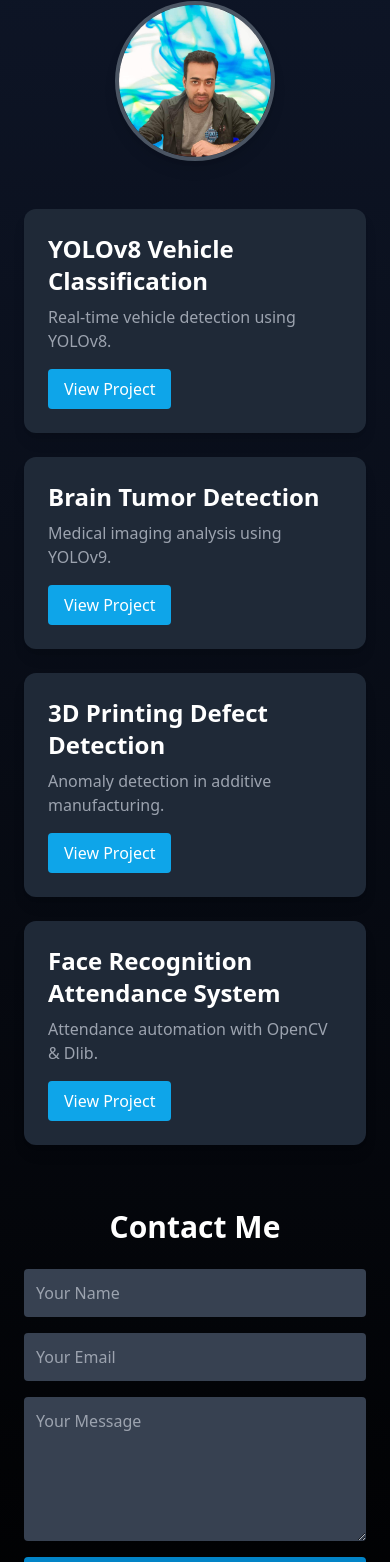
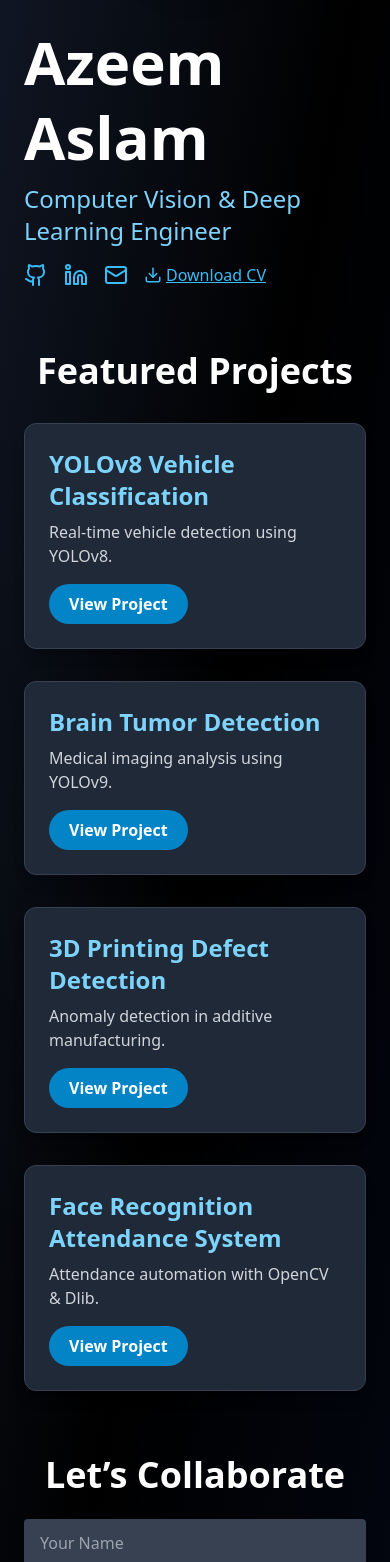
Before and after one commit to azeem-aslam-ch/myportfolio, a Next.js app: page / in a window 390 px wide. Shown: the part 215-1777 px from the top of the page. Built offline with nearby package versions, Linux system fonts and the light colour scheme.

Commit message:
Modern responsive redesign with profile image

```diff
--- a/pages/index.jsx
+++ b/pages/index.jsx
@@ -3,38 +3,46 @@ import { Card } from "../components/ui/card";
 import { Button } from "../components/ui/button";
 import { Github, Linkedin, Mail, Download } from "lucide-react";
 import Image from "next/image";
+import { motion } from "framer-motion";
 
 export default function Portfolio() {
   return (
-    <div className="min-h-screen bg-gradient-to-b from-slate-900 to-black text-white px-6 py-10">
-      <div className="max-w-5xl mx-auto">
-        {/* Header */}
-        <header className="flex flex-col md:flex-row items-center justify-between gap-6 mb-12">
-          <div>
-            <h1 className="text-5xl font-bold mb-2">Azeem Aslam</h1>
-            <p className="text-xl text-gray-300">Computer Vision & Deep Learning Engineer</p>
-            <div className="flex space-x-4 mt-4">
-              <a href="https://github.com/azeem" target="_blank" rel="noopener noreferrer"><Github /></a>
-              <a href="https://linkedin.com/in/azeem" target="_blank" rel="noopener noreferrer"><Linkedin /></a>
+    <main className="min-h-screen bg-gradient-to-br from-gray-900 via-black to-gray-950 text-white px-6 py-10 font-sans">
+      <section className="max-w-6xl mx-auto space-y-16">
+        {/* Hero Section */}
+        <header className="flex flex-col-reverse md:flex-row items-center justify-between gap-10">
+          <div className="flex-1">
+            <h1 className="text-6xl font-extrabold leading-tight">Azeem Aslam</h1>
+            <p className="text-2xl text-sky-300 mt-2">Computer Vision & Deep Learning Engineer</p>
+            <div className="flex gap-4 mt-4 text-sky-400">
+              <a href="https://github.com/azeem" target="_blank"><Github /></a>
+              <a href="https://linkedin.com/in/azeem" target="_blank"><Linkedin /></a>
               <a href="mailto:azeem.aslam91@yahoo.com"><Mail /></a>
-              <a href="/resume/Azeem_Aslam_CV.pdf" download className="flex items-center space-x-1 text-sm text-sky-400">
-                <Download size={16} /> <span>Download CV</span>
+              <a href="/resume/Azeem_Aslam_CV.pdf" download className="flex items-center gap-1">
+                <Download size={18} /> <span className="underline">Download CV</span>
               </a>
             </div>
           </div>
-          <div>
+          <motion.div
+            className="flex-shrink-0"
+            initial={{ opacity: 0, scale: 0.8 }}
+            animate={{ opacity: 1, scale: 1 }}
+            transition={{ duration: 0.5 }}
+          >
             <Image
               src="/profile.jpg"
               alt="Azeem Aslam"
               width={160}
               height={160}
-              className="rounded-full border-4 border-gray-600 shadow-lg"
+              className="rounded-full ring-4 ring-sky-400 shadow-xl"
             />
-          </div>
+          </motion.div>
         </header>
 
         {/* Projects */}
-        <section className="grid gap-6 md:grid-cols-2">
+        <section>
+          <h2 className="text-4xl font-bold text-center mb-8">Featured Projects</h2>
+          <div className="grid grid-cols-1 sm:grid-cols-2 gap-8">
             {[
               {
                 title: "YOLOv8 Vehicle Classification",
@@ -53,55 +61,39 @@ export default function Portfolio() {
                 desc: "Attendance automation with OpenCV & Dlib.",
               },
             ].map((project, i) => (
-            <div
+              <motion.div
                 key={i}
-              className="bg-gray-800 p-6 rounded-xl shadow-lg hover:shadow-sky-500/30 transition-all duration-300"
+                className="bg-gray-800 rounded-xl p-6 shadow-lg border border-gray-700 hover:shadow-sky-500/40"
+                whileHover={{ scale: 1.03 }}
               >
-              <h2 className="text-2xl font-semibold mb-2">{project.title}</h2>
-              <p className="text-gray-400 mb-4">{project.desc}</p>
-              <button className="bg-sky-500 hover:bg-sky-600 px-4 py-2 rounded text-white">
+                <h3 className="text-2xl font-semibold text-sky-300 mb-2">{project.title}</h3>
+                <p className="text-gray-300 mb-4">{project.desc}</p>
+                <button className="bg-sky-600 hover:bg-sky-700 px-5 py-2 rounded-full font-semibold transition-all">
                   View Project
                 </button>
+              </motion.div>
+            ))}
           </div>
-          ))}
         </section>
 
-        {/* Contact Form */}
-        <section className="mt-16">
-          <h2 className="text-3xl font-semibold mb-6 text-center">Contact Me</h2>
-          <form className="grid gap-4 max-w-xl mx-auto">
-            <input
-              type="text"
-              placeholder="Your Name"
-              className="p-3 rounded bg-gray-700 text-white placeholder-gray-400"
-              required
-            />
-            <input
-              type="email"
-              placeholder="Your Email"
-              className="p-3 rounded bg-gray-700 text-white placeholder-gray-400"
-              required
-            />
-            <textarea
-              placeholder="Your Message"
-              rows="5"
-              className="p-3 rounded bg-gray-700 text-white placeholder-gray-400"
-              required
-            ></textarea>
-            <button
-              type="submit"
-              className="bg-sky-600 hover:bg-sky-700 px-4 py-2 rounded text-white font-semibold"
-            >
+        {/* Contact */}
+        <section className="text-center">
+          <h2 className="text-4xl font-bold mb-6">Let’s Collaborate</h2>
+          <form className="grid gap-4 max-w-2xl mx-auto">
+            <input type="text" placeholder="Your Name" className="bg-gray-700 rounded px-4 py-3 placeholder-gray-400" required />
+            <input type="email" placeholder="Your Email" className="bg-gray-700 rounded px-4 py-3 placeholder-gray-400" required />
+            <textarea placeholder="Your Message" rows="5" className="bg-gray-700 rounded px-4 py-3 placeholder-gray-400" required></textarea>
+            <button type="submit" className="bg-sky-500 hover:bg-sky-600 px-6 py-3 rounded-full text-white font-semibold">
               Send Message
             </button>
           </form>
         </section>
 
         {/* Footer */}
-        <footer className="text-center text-sm text-gray-500 mt-16">
+        <footer className="text-center text-sm text-gray-500 pt-10">
           © {new Date().getFullYear()} Azeem Aslam. All rights reserved.
         </footer>
-      </div>
-    </div>
+      </section>
+    </main>
   );
 }
```
Lines whose indentation alone changed are shown as unchanged.
